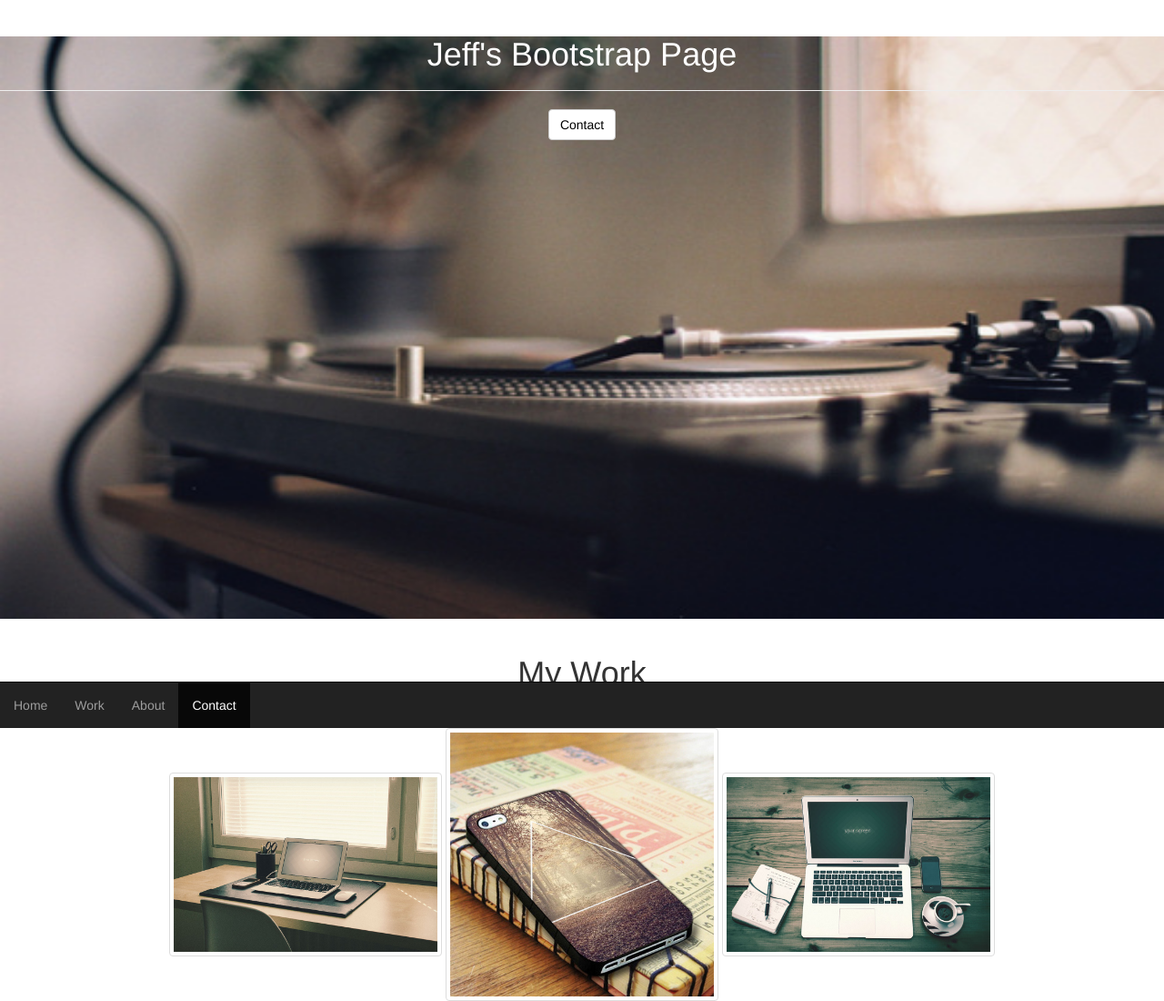
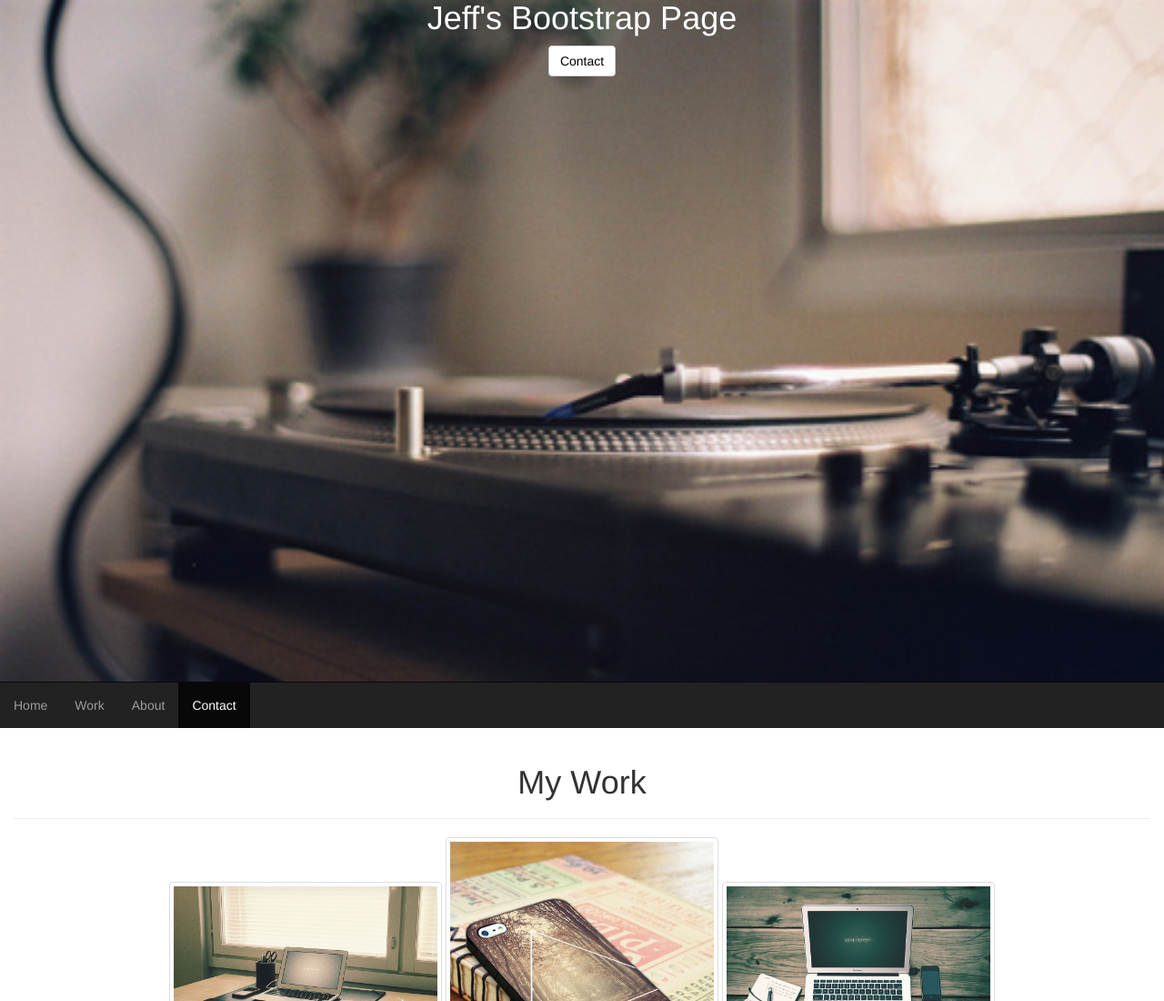
Before and after one commit to jshen212/bootstrap-test, a plain HTML site: page index.html in a window 1280 px wide. Shown: the top 1100 px of the page at 91% size. Drawn offline with Linux system fonts and the light colour scheme.

Commit message:
[bug] fixed white space on top of the body

```diff
--- a/css/styles.css
+++ b/css/styles.css
@@ -4,7 +4,7 @@ h1 {
 
 section {
   width: 100vw;
-  height: 80vh;
+  height: 100vh;
 }
 
 section.container {
--- a/index.html
+++ b/index.html
@@ -8,9 +8,7 @@
 </head>
 <body data-spy="scroll" data-target=".navbar">
   <section id="home" style="background: url(images/header.jpg); background-size: 100% 100%;" class="cl_white text-center">
-    <div class="page-header">
       <h1 class="text-center">Jeff's Bootstrap Page</h1>
-    </div>
     <button class="btn btn-default"><a href="#contact" style="color: black;">Contact</a></button>
   </section>
 
```
